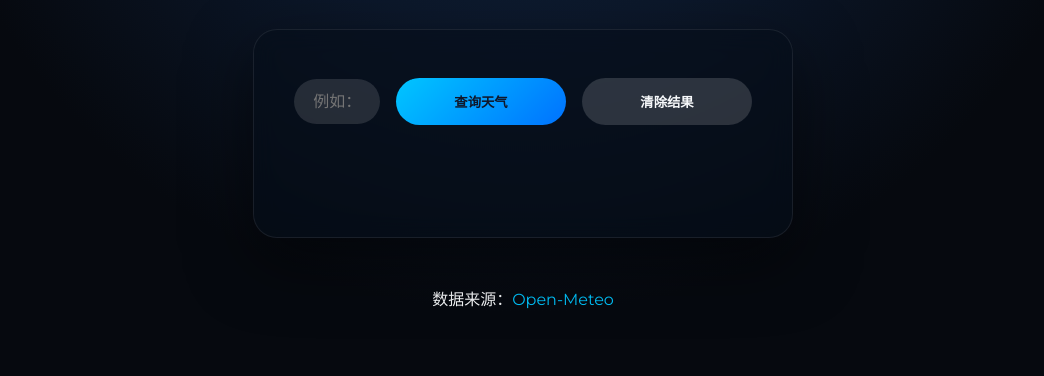
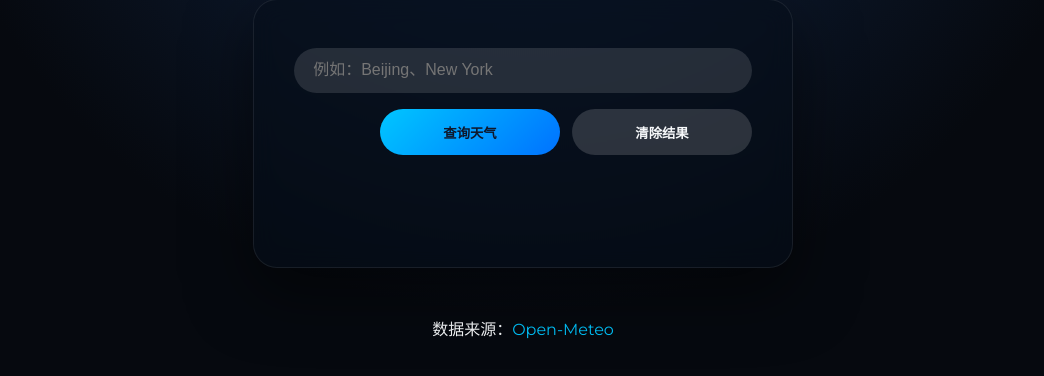
Before and after one commit to microyulive/codex-test, a plain HTML site: page index.html in a window 1280 px wide. Shown: the part 302-678 px from the top of the page, without its empty margins (117-1161 px from the left). Drawn offline with Linux system fonts and the light colour scheme.

Commit message:
Adjust search form layout for wider input

```diff
--- a/index.html
+++ b/index.html
@@ -19,8 +19,10 @@
     <form id="weather-form" class="search-form" autocomplete="off">
       <label for="city" class="visually-hidden">城市名称</label>
       <input type="text" id="city" name="city" placeholder="例如：Beijing、New York" required />
-      <button type="submit">查询天气</button>
-      <button type="button" id="reset-btn" class="secondary">清除结果</button>
+      <div class="form-actions">
+        <button type="submit">查询天气</button>
+        <button type="button" id="reset-btn" class="secondary">清除结果</button>
+      </div>
     </form>
 
     <section id="status" class="status" aria-live="polite"></section>
--- a/styles.css
+++ b/styles.css
@@ -53,11 +53,10 @@ body {
 }
 
 .search-form {
-  display: grid;
-  grid-template-columns: minmax(0, 1fr) minmax(150px, auto) minmax(150px, auto);
+  display: flex;
+  flex-direction: column;
   gap: 0.75rem;
   margin-bottom: 1.5rem;
-  align-items: center;
 }
 
 .search-form input {
@@ -69,6 +68,7 @@ body {
   font-size: 1rem;
   outline: none;
   transition: box-shadow 0.2s ease, background 0.2s ease;
+  width: 100%;
 }
 
 .search-form input:focus {
@@ -101,6 +101,14 @@ body {
 
 .search-form button.secondary:hover {
   background: rgba(255, 255, 255, 0.22);
+}
+
+.form-actions {
+  display: grid;
+  gap: 0.75rem;
+  grid-template-columns: repeat(auto-fit, minmax(160px, auto));
+  justify-items: stretch;
+  justify-content: end;
 }
 
 .status {
@@ -190,14 +198,9 @@ body {
     padding: 2rem 1.5rem;
   }
 
-  .search-form {
+  .form-actions {
     grid-template-columns: 1fr;
-    align-items: stretch;
-  }
-
-  .search-form button,
-  .search-form input {
-    width: 100%;
+    justify-content: stretch;
   }
 }
 
@@ -213,6 +216,9 @@ body {
 
   .search-form {
     gap: 1rem;
-    grid-template-columns: minmax(0, 1fr) minmax(170px, auto) minmax(170px, auto);
+  }
+
+  .form-actions {
+    grid-template-columns: repeat(auto-fit, minmax(180px, auto));
   }
 }
```
